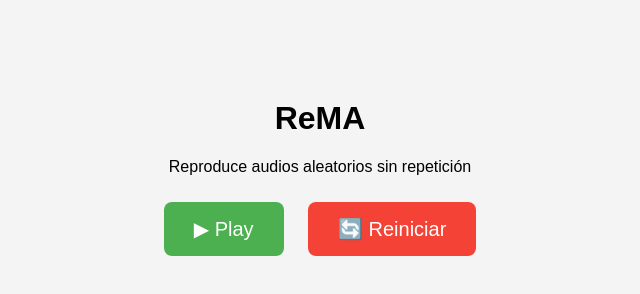
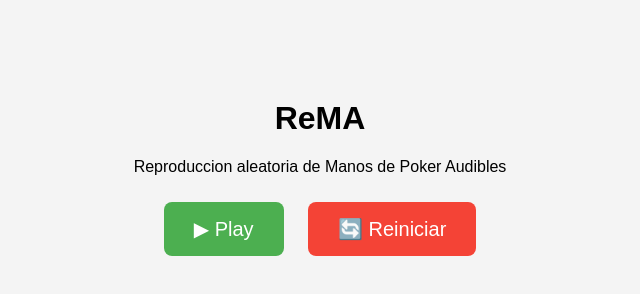
Before and after one commit to ArielPeralta2025/RAMPA, a plain HTML site: page Index.html in a window 1280 px wide. Shown: the whole page, without its empty margins (320-960 px from the left). Drawn offline with Linux system fonts and the light colour scheme.

Commit message:
Update Index.html

```diff
--- a/Index.html
+++ b/Index.html
@@ -24,7 +24,7 @@
 </head>
 <body>
   <h1>ReMA</h1>
-  <p>Reproduce audios aleatorios sin repetición</p>
+  <p>Reproduccion aleatoria de Manos de Poker Audibles</p>
 
   <button id="playBtn">▶ Play</button>
   <button id="resetBtn">🔄 Reiniciar</button>
```
